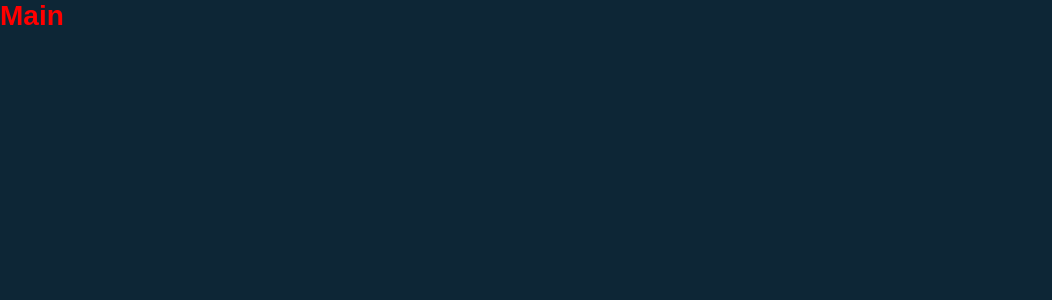
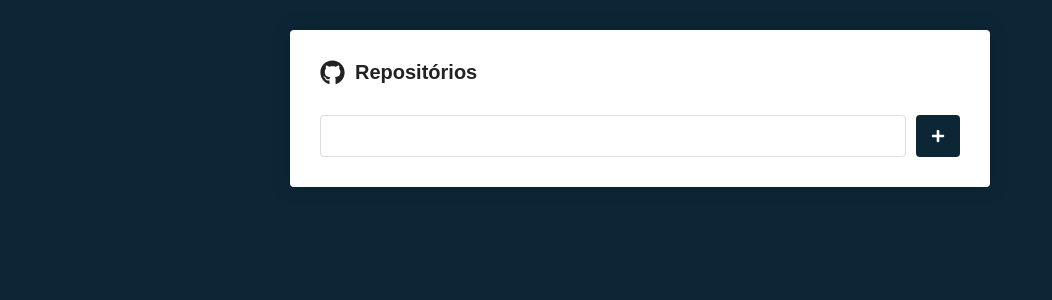
Before and after one commit to rafa-so/repos, a React (Create React App) app: page / in a window 1280 px wide. Shown: the top 300 px of the page, without its empty margins (0-1052 px from the left). Built offline with nearby package versions, Linux system fonts and the light colour scheme.

Commit message:
Add style in main page
 - Install lib styled-component
 - Create styles to main page

```diff
--- a/package.json
+++ b/package.json
@@ -5,6 +5,7 @@
   "dependencies": {
     "react": "^16.9.0",
     "react-dom": "^16.9.0",
+    "react-icons": "^3.7.0",
     "react-router-dom": "^5.0.1",
     "react-scripts": "3.1.1",
     "styled-components": "^4.3.2"
--- a/src/pages/Main/index.js
+++ b/src/pages/Main/index.js
@@ -1,9 +1,23 @@
 import React from 'react'
 
-import { Title } from './styles';
+import { Container, Form, SubmitButton } from './styles';
+
+import { FaGithub, FaPlus } from 'react-icons/fa';
 
 export default function Main(){
     return(
-        <Title>Main</Title>
+        <Container>
+            <h1>
+            <FaGithub size={ 25 } />
+                Repositórios
+            </h1>
+
+            <Form onSubmit={ () => {} }>
+                <input type="text" placeholder="" />
+                <SubmitButton>
+                    <FaPlus color="#FFF" size={ 14 } />
+                </SubmitButton>
+            </Form>
+        </Container>
     );
 }
--- a/src/pages/Main/styles.js
+++ b/src/pages/Main/styles.js
@@ -1,5 +1,46 @@
 import styled from 'styled-components';
 
-export const Title = styled.h1`
-    color: #FF0000;
+export const Container = styled.div`
+    max-width: 700px;
+    background: #FFF;
+    box-shadow: 0 0 20px rgba(0, 0, 0, 0.2);
+    border-radius: 4px;
+    padding: 30px;
+    margin: 30px auto;
+
+    h1 {
+        font-size: 20px;
+        display: flex;
+        align-items: center;
+        flex-direction: row;
+
+        svg {
+            margin-right: 10px;
+        }
+    }
 `;
+
+export const Form = styled.form`
+    margin-top: 30px;
+    display: flex;
+    flex-direction: row;
+
+    input {
+        flex: 1;
+        border: 1px solid #DDD;
+        padding: 10px 15px;
+        border-radius: 4px;
+        font-size: 17px;
+    }
+`;
+
+export const SubmitButton = styled.button`
+    background: #0D2636;
+    border: 0;
+    border-radius: 4px;
+    margin-left: 10px;
+    padding: 0 15px;
+    display: flex;
+    justify-content: center;
+    align-items: center;
+`;
```
Also changed, not shown: 1 other file (tests, documents, lock files or other folders).
